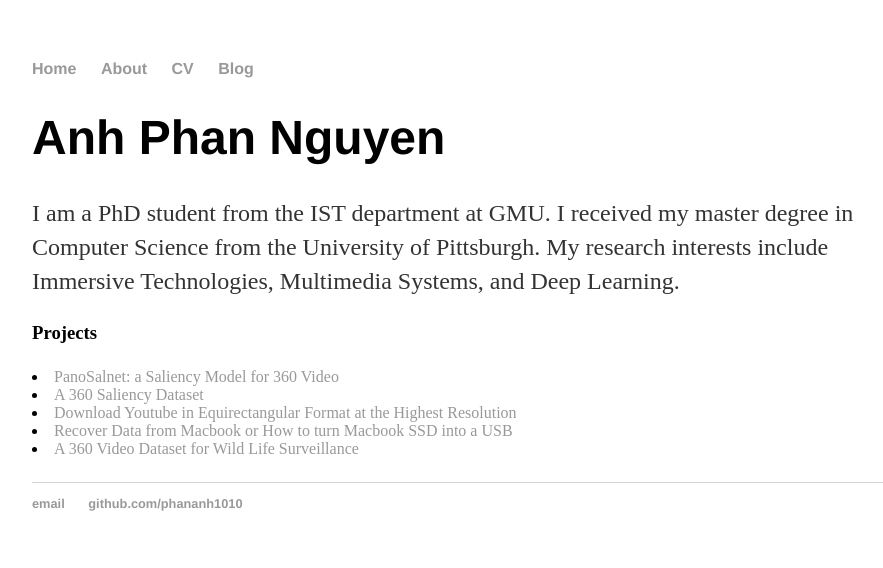
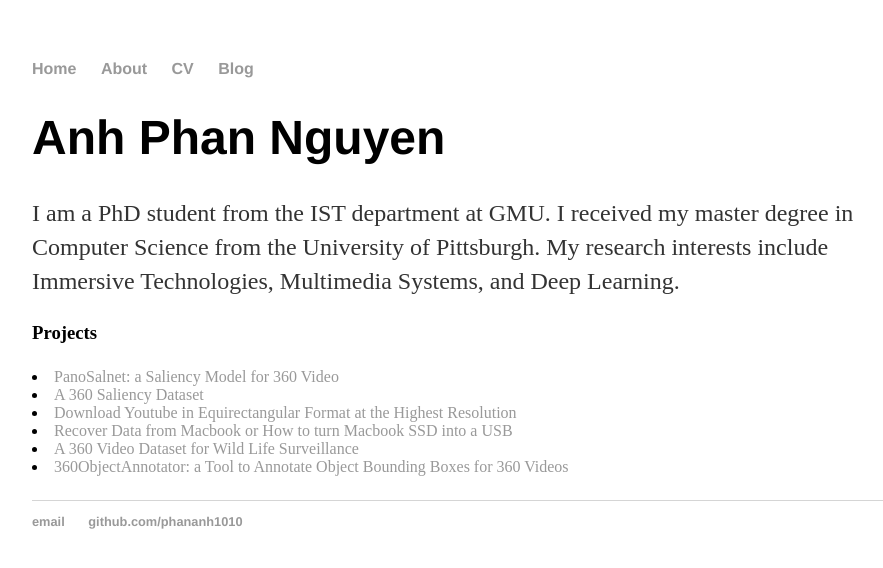
Before and after one commit to phananh1010/phananh1010.github.io, a Jekyll site: the page index.html, which Jekyll copies as it is, in a window 1280 px wide. Shown: the top 568 px of the page, without its empty margins (160-1043 px from the left). Built offline with Jekyll 4.4.1, drawn with Linux system fonts in a browser that asks for light colours.

Commit message:
Update index.html

```diff
--- a/index.html
+++ b/index.html
@@ -30,7 +30,7 @@
                     <li><a href="https://phananh1010.github.io/download-equirectangular-youtube-video/">Download Youtube in Equirectangular Format at the Highest Resolution</a></li>
                     <li><a href="https://phananh1010.github.io/recover-macbook-ssd">Recover Data from Macbook or How to turn Macbook SSD into a USB</a></li>
                     <li><a href="https://phananh1010.github.io/360VR-wildlife-surveillance">A 360 Video Dataset for Wild Life Surveillance</a></li>
-
+                    <li><a href="https://phananh1010.github.io/360-object-detection-annotation/">360ObjectAnnotator: a Tool to Annotate Object Bounding Boxes for 360 Videos</a>
 
 
 			    </p>
```
